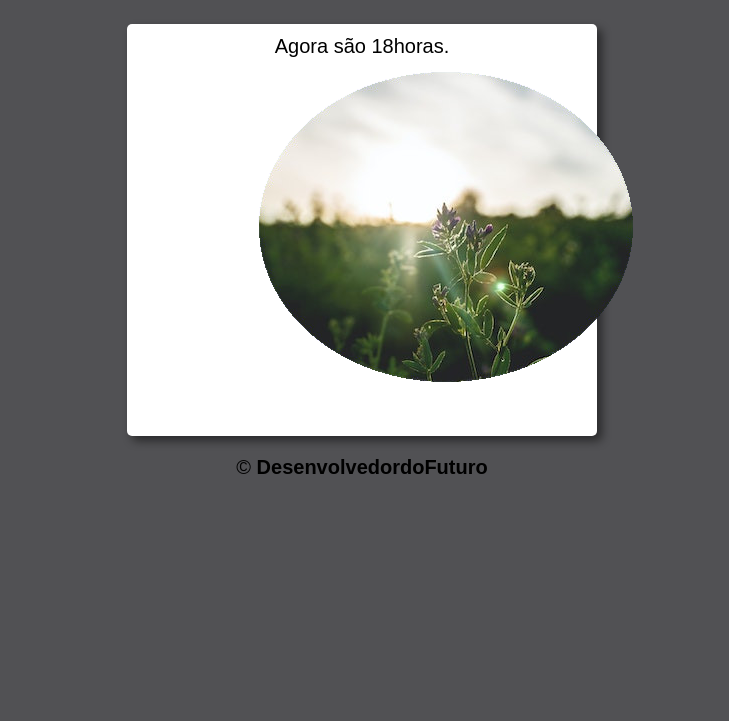
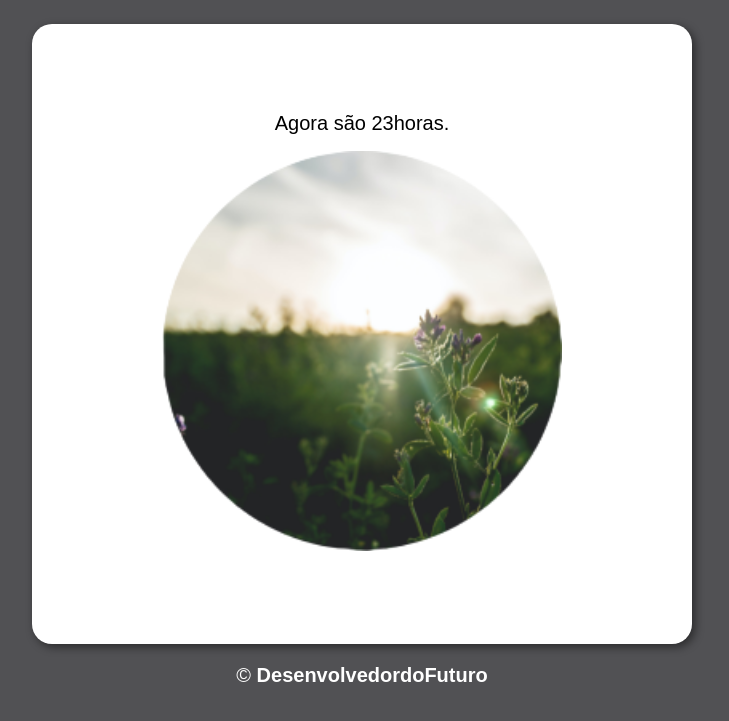
Before and after one commit to desenvolvedordofuturo/java-script, a plain HTML site: page modelo/ex014/ex014/modelo.html in a window 1280 px wide. Shown: the part 75-796 px from the top of the page, without its empty margins (278-1007 px from the left). Drawn offline with Linux system fonts and the light colour scheme.

Commit message:
atualizado

```diff
--- a/modelo/ex014/ex014/estilos.css
+++ b/modelo/ex014/ex014/estilos.css
@@ -13,19 +13,34 @@ header {
 
 section {
     background: white;
-    border-radius: 5px;
-    padding: 10px;
-    width: 450px;
+    border-radius: 20px;
+    padding: 80px;
+    width: 500px;
     margin: auto;
-    box-shadow: 5px 5px 10px rgba(0, 0, 0, 0.486);
+    box-shadow: 3px 3px 10px rgba(0, 0, 0, 0.486);
 }
 div {
     text-align: center;
-    padding: 1px;
+    padding: 8px;
 
 }
 
+img {
+    border-radius: 20%;
+    width: 400px;
+    height: 400px;
+}
+
+.id {
+    margin: center;
+    padding: 15px;
+    width: 500px;
+    margin: auto;
+}
+
+
 footer {
+    color: white;
     text-align: center;
-
+    font-size: italic;
 }
--- a/modelo/ex014/ex014/modelo.html
+++ b/modelo/ex014/ex014/modelo.html
@@ -16,7 +16,7 @@
             Aqui vai aparecer a mensagem...
         </div>
         <div id="foto">
-           <img id="imagem" src="manha.png" alt="manha.png">
+           <img id="imagem" src="fotomanha.png" alt="manha.png">
         </div>
    </section>
    <footer>
--- a/modelo/ex014/ex014/script.js
+++ b/modelo/ex014/ex014/script.js
@@ -2,21 +2,22 @@ function carregar() {
     var msg = window.document.getElementById('msg')
     var img = window.document.getElementById('imagem')
     var data = new Date()
-    var hora = data.getHours()
+   // var hora = data.getHours()
+   var hora = 23
     msg.innerHTML = `Agora são ${hora}horas.`
 
-    if (hora >= 0 && hora < 12) {
+    if (hora >=  0 && hora <  12) {
         //Bom Dia!
-        img.src = 'manha.png'
+        img.src = 'fotomanha.png'
         document.body.style.background = '#e2cd9f'
 
-    } else if (hora >= 12 && hora < 18) {
+    } else if (hora >=  12 && hora <  18) {
         //Boa Tarde!
-        img.src = 'tarde.png'
+        img.src = 'fototarde.png'
         document.body.style.background = '#b9846f'
     } else {
          //Boa Noite!
-        img.scr = 'noite.png'
+        img.scr = 'fotonoite.png'
         document.body.style.background = '#515154'
     }
 }
```
Also changed, not shown: modelo/ex014/ex014/fotomanha.png (added), modelo/ex014/ex014/fotonoite.png (added), modelo/ex014/ex014/fototarde.png (added), modelo/ex014/ex014/manha.png (deleted), modelo/ex014/ex014/noite.png (deleted), modelo/ex014/ex014/tarde.png (deleted), modelo/ex014/modelo/fotomanha.png (added), modelo/ex014/modelo/fotonoite.png (added), modelo/ex014/modelo/fototarde.png (added), modelo/ex014/modelo/manha.png (deleted), modelo/ex014/modelo/noite.png (deleted), modelo/ex014/modelo/tarde.png (deleted).
